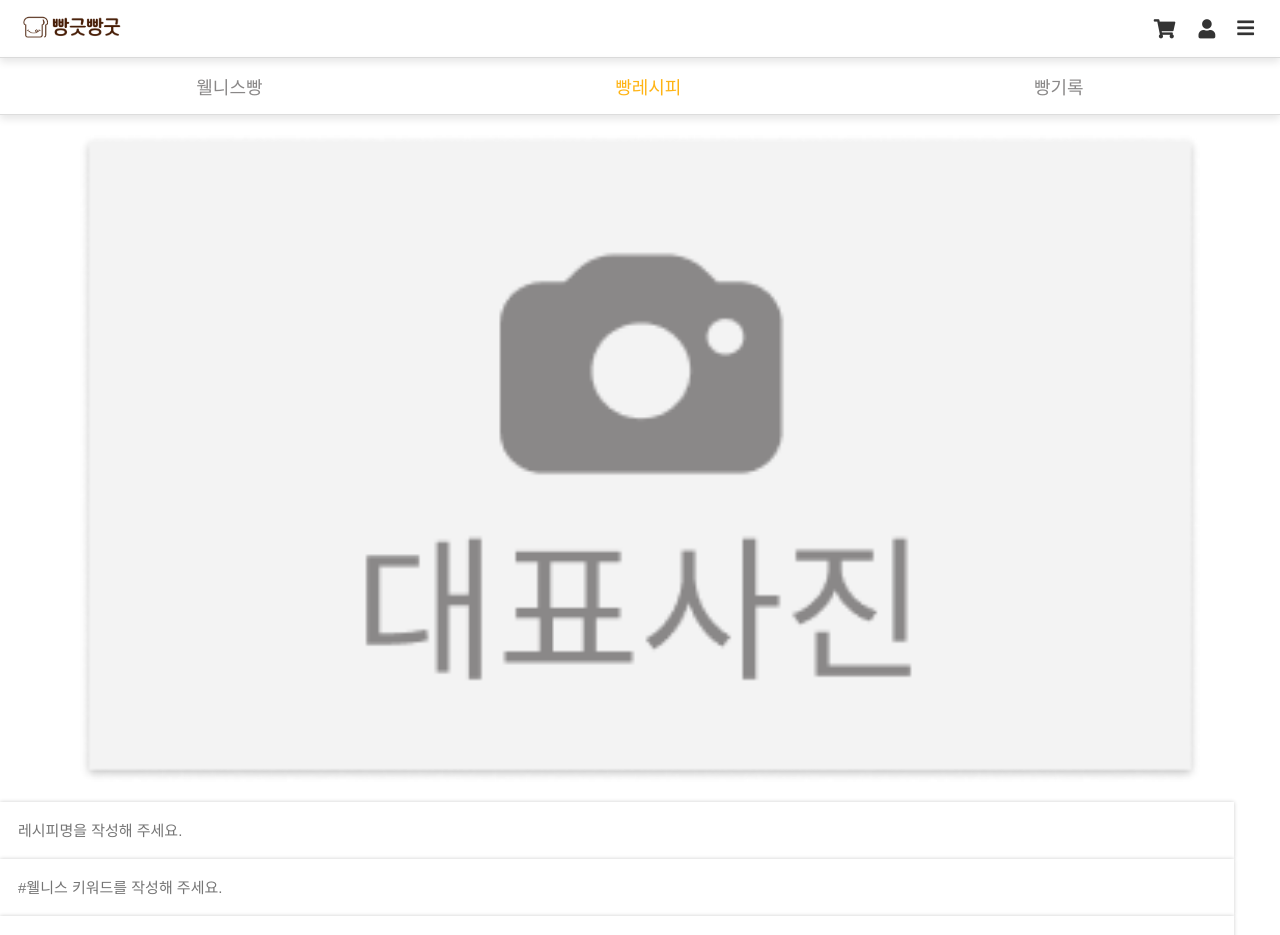
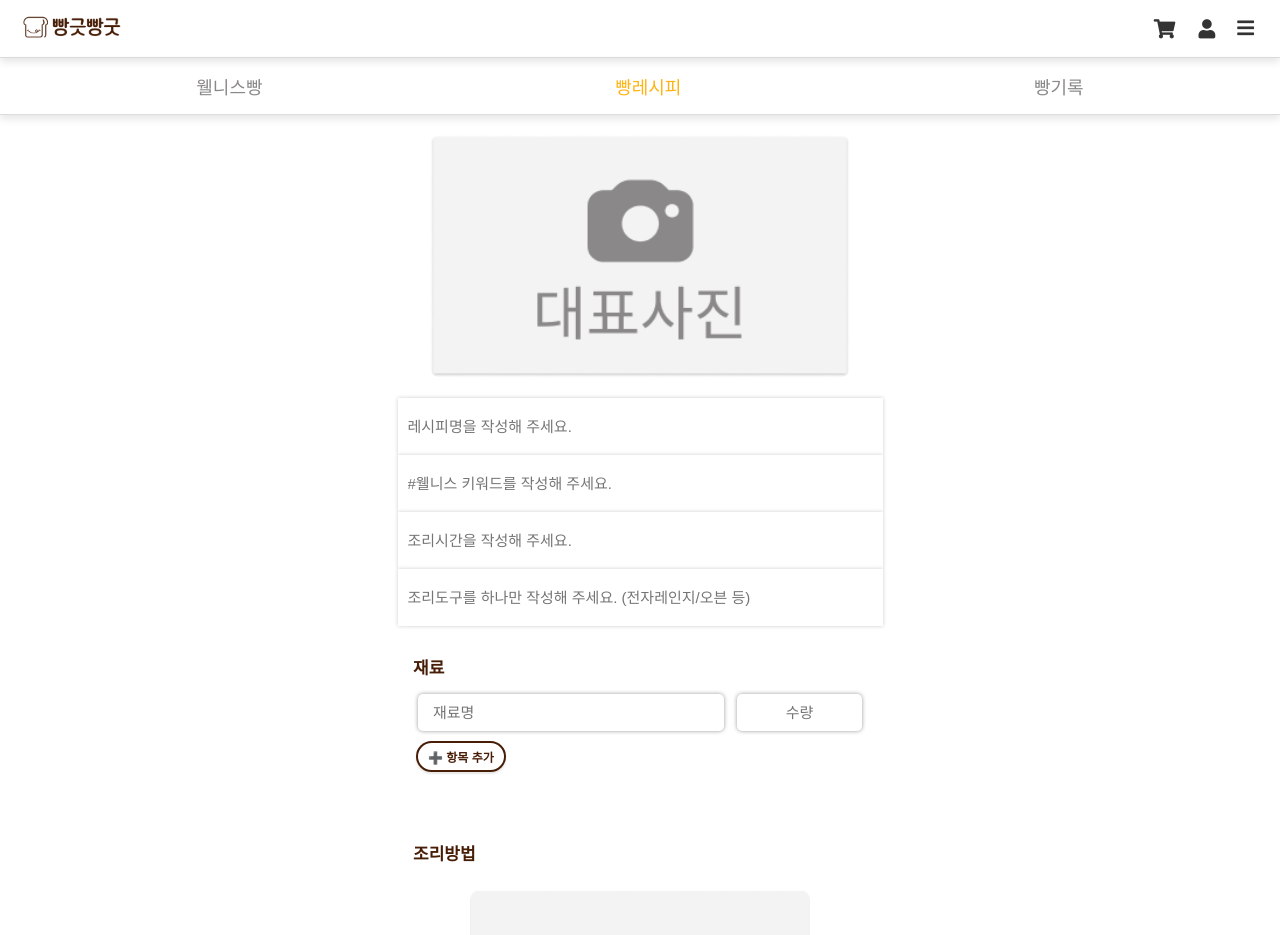
Before and after one commit to Likelion-at-SMWU-12th/DreamPatissier-Client, a React (Create React App) app in the folder dream/: page /recipes/write in a window 1280 px wide. Shown: the top 935 px of the page. Built offline with nearby package versions, Linux system fonts and the light colour scheme; no server answers; a web font is replaced by a local one.

Commit message:
[Style] 화면 스타일 수정

```diff
--- a/dream/src/pages/recipes/WriteRecipe.js
+++ b/dream/src/pages/recipes/WriteRecipe.js
@@ -143,6 +143,7 @@ const WriteRecipe = () => {
           />
           <img src={image} alt="대표사진" className="image-preview" />
         </div>
+        <div className="input-container">
           <input
             className="input-recipe-data"
             type="text"
@@ -168,9 +169,10 @@ const WriteRecipe = () => {
             className="input-recipe-data"
             type="text"
             value={equipment}
-          placeholder="조리기구를 하나만 작성해 주세요. (전자레인지/오븐/에어프라이어 등)"
+            placeholder="조리도구를 하나만 작성해 주세요. (전자레인지/오븐 등)"
             onChange={(e) => setEquipment(e.target.value)}
           />
+        </div>
 
         <div className="style2">
           <div>
--- a/dream/src/styles/WriteRecipe.css
+++ b/dream/src/styles/WriteRecipe.css
@@ -2,15 +2,25 @@
   display: flex;
   justify-content: center;
   align-items: center;
+  padding: 0 15px;
 }
 
 .input-recipe-data {
   padding: 20px 0 !important;
-  padding-left: 18px !important;
+  padding-left: 10px !important;
   font-size: 15px !important;
   width: 95% !important;
   border: none !important;
   box-shadow: 0 0 4px rgba(0, 0, 0, 0.2) !important;
+}
+
+.input-container {
+  display: flex;
+  flex-direction: column;
+  align-items: center;
+
+  max-width: 600px;
+  margin: 0 auto;
 }
 
 .picture_re_input {
@@ -23,22 +33,13 @@
   cursor: pointer;
 }
 
-.writerecipe-title {
+.writerecipe-title,
+.writerecipe-title2 {
   width: 80%;
   color: #471d06;
   font-weight: 700;
   font-size: 17px;
   margin-top: 18px;
-  margin-bottom: 5px;
-  padding: 10px 5px;
-}
-
-.writerecipe-title2 {
-  width: 80%;
-  color: #471d06;
-  font-weight: 700;
-  font-size: 17px;
-
   margin-bottom: 5px;
   padding: 10px 5px;
 }
@@ -60,13 +61,13 @@
 
 .ingredient-div input:first-child {
   padding-left: 15px !important;
-  width: 70%; /* 필요한 만큼의 너비 설정 */
+  width: 70%;
   margin-right: 13px;
 }
 
 .ingredient-div input:last-child {
   text-align: center;
-  width: 30%; /* 나머지 input의 너비 */
+  width: 30%;
 }
 
 .add-gredient-btn {
@@ -123,7 +124,7 @@
 .text-explain {
   border-radius: 5px;
   border: 1px solid #d9d9d9;
-  width: 92%;
+  width: 92% !important;
   padding: 10px;
   font-size: 15px !important;
   box-shadow: 0 0 4px rgba(0, 0, 0, 0.2);
@@ -168,3 +169,23 @@
   box-shadow: 0px 2px 2px rgba(0, 0, 0, 0.1);
   white-space: nowrap;
 }
+
+@media (min-width: 393px) {
+  .form-container {
+    max-width: 500px;
+    margin: 0 auto;
+    padding: 0 20px;
+  }
+
+  .input-recipe-data {
+    width: 70%;
+  }
+
+  .text-explain {
+    width: 40%;
+  }
+
+  .picture_re_input {
+    padding: 20px 40px;
+  }
+}
```
Lines whose indentation alone changed are shown as unchanged.
